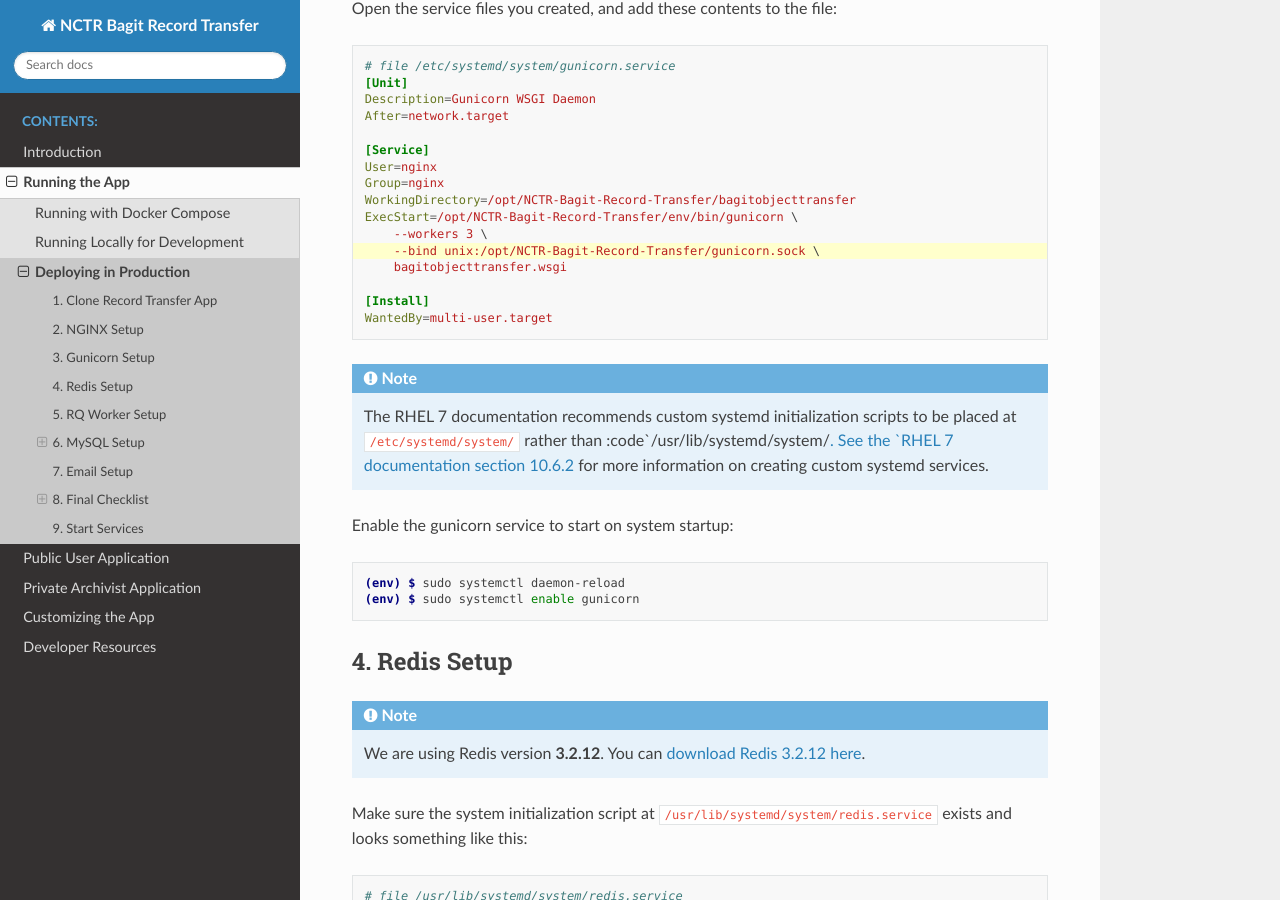
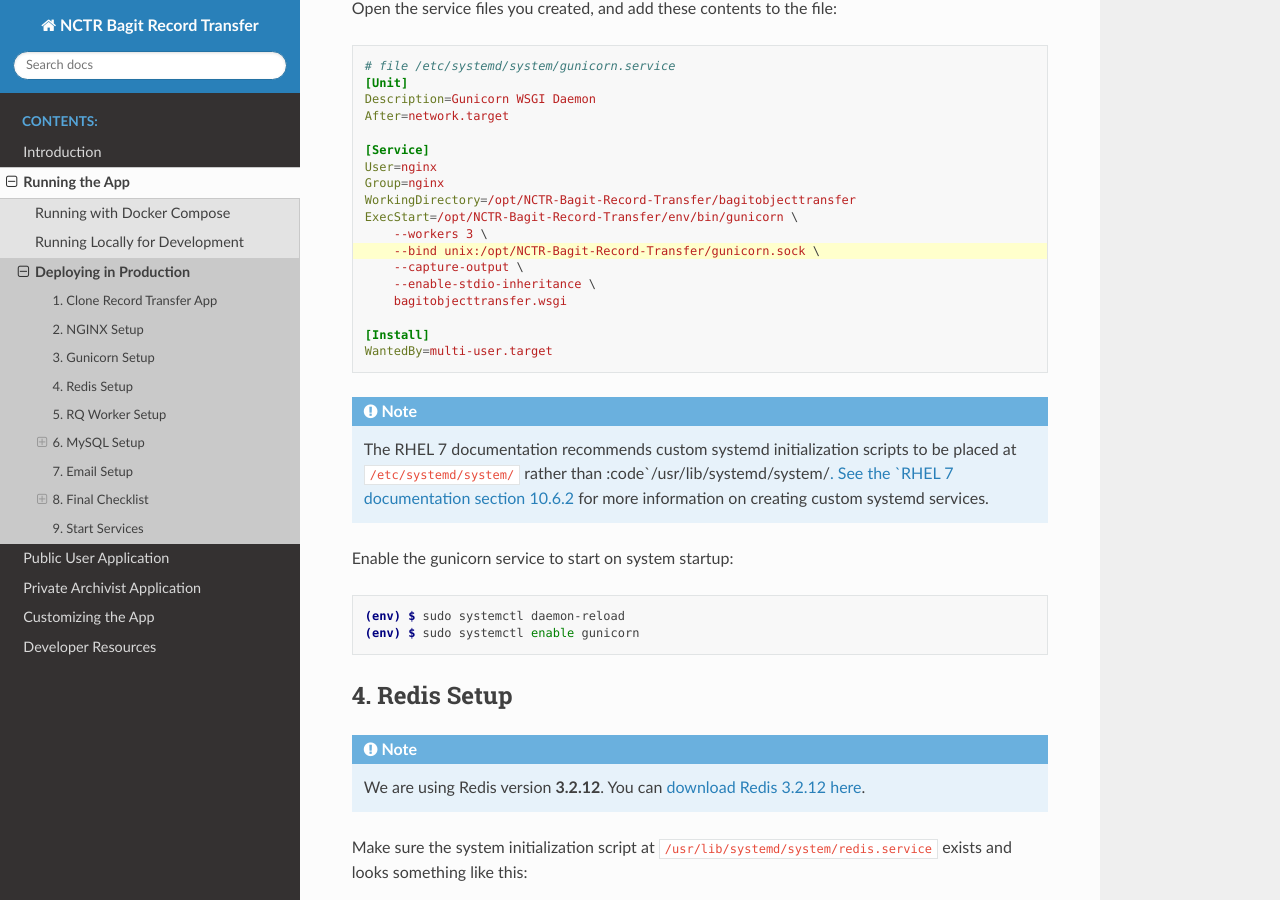
Before and after one commit to NationalCentreTruthReconciliation/Secure-Record-Transfer, a Sphinx documentation site: the page built from docs/running/production.rst, in a window 1280 px wide and 900 px high, scrolled down 4545 px. Built offline with Sphinx 7.4.7 and the Read the Docs theme 2.0.0, drawn with Linux system fonts in a browser that asks for light colours.

Commit message:
Fix bugs with gunicorn service file

```diff
--- a/docs/running/production.rst
+++ b/docs/running/production.rst
@@ -264,6 +264,8 @@
     ExecStart=/opt/NCTR-Bagit-Record-Transfer/env/bin/gunicorn \
         --workers 3 \
         --bind unix:/opt/NCTR-Bagit-Record-Transfer/gunicorn.sock \
+        --capture-output \
+        --enable-stdio-inheritance \
         bagitobjecttransfer.wsgi
 
     [Install]
```
